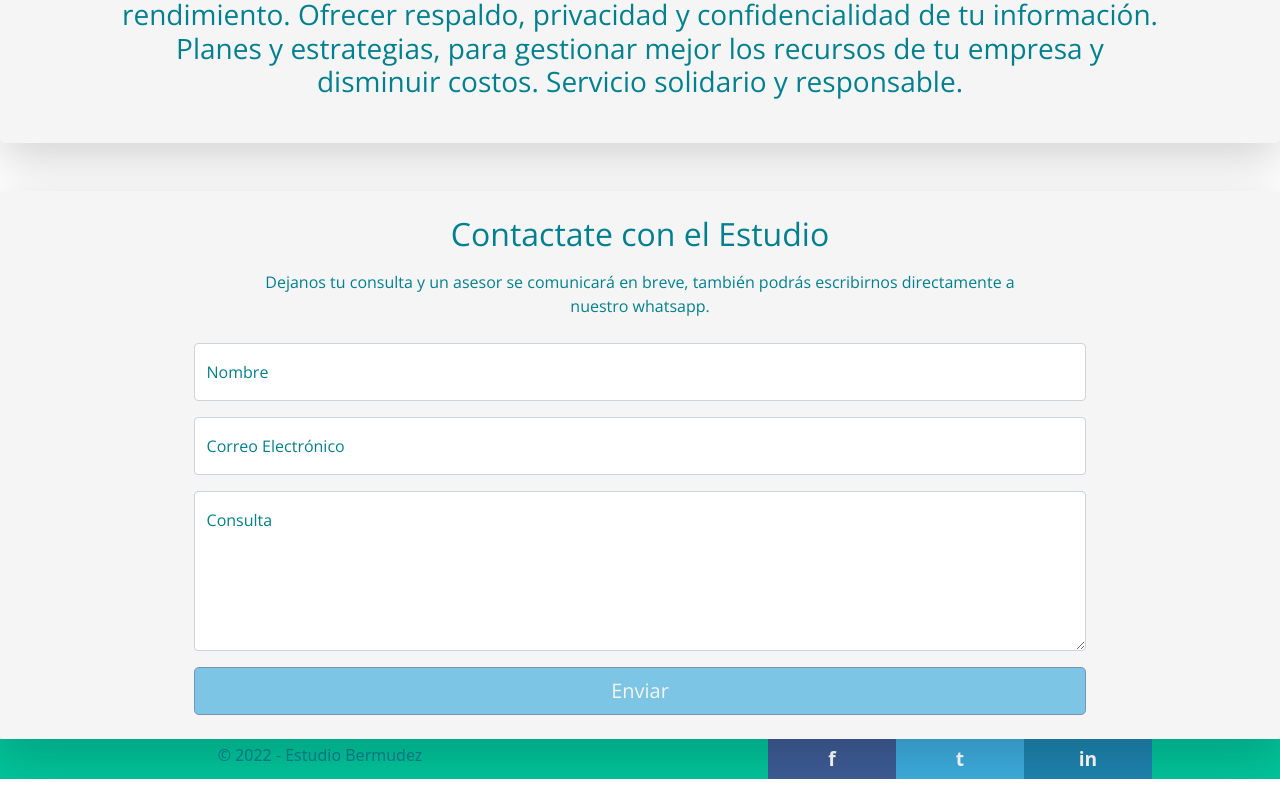
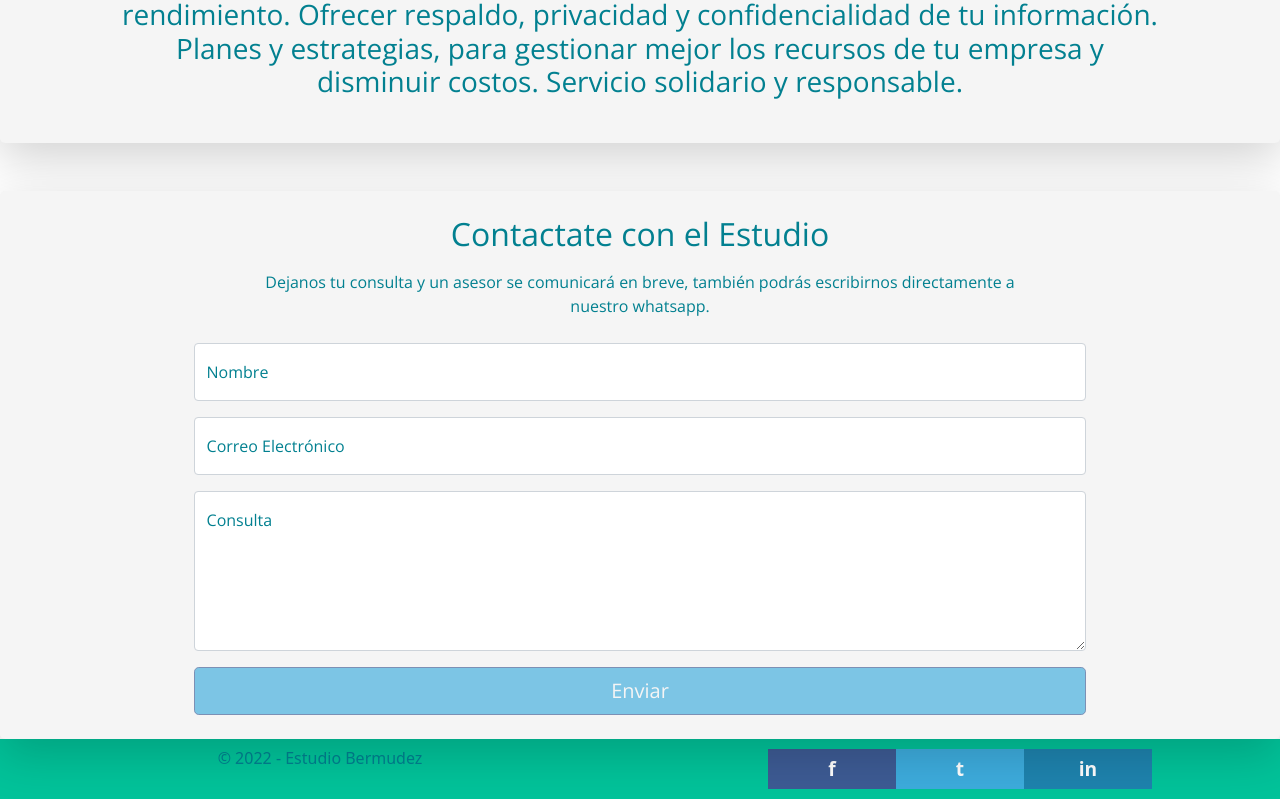
Before and after one commit to cristianbermudez/EstudioBermudez, a plain HTML site: page index.html in a window 1280 px wide. Shown: the part 813-1612 px from the top of the page. Drawn offline with nearby package versions, Linux system fonts and the light colour scheme.

Commit message:
pulido de css y agregado de carousel

```diff
--- a/css/style.css
+++ b/css/style.css
@@ -77,7 +77,7 @@ footer {
   display: grid;
   grid-template-rows: 1fr;
   grid-template-columns: 1fr 1fr;
-  height: 40px;
+  height: 60px;
   background-color: #02C39A;
   width: 100%;
   text-align: center;
--- a/index.html
+++ b/index.html
@@ -225,7 +225,7 @@
     <!-- inicio de footer -->
     <footer>
         <div class="copyright">
-            <h6>&copy 2022 - Estudio Bermudez</h6>
+            <p>&copy 2022 - Estudio Bermudez</p>
         </div>
         <div class="social">
             <a href="#" class="face">f</a>
```
Also changed, not shown: servicios.html (+1 -1 lines), servicios/auditoria.html (+1 -1 lines), servicios/crypto.html (+1 -1 lines), servicios/monotributo.html (+1 -1 lines), servicios/pymes.html (+1 -1 lines).
